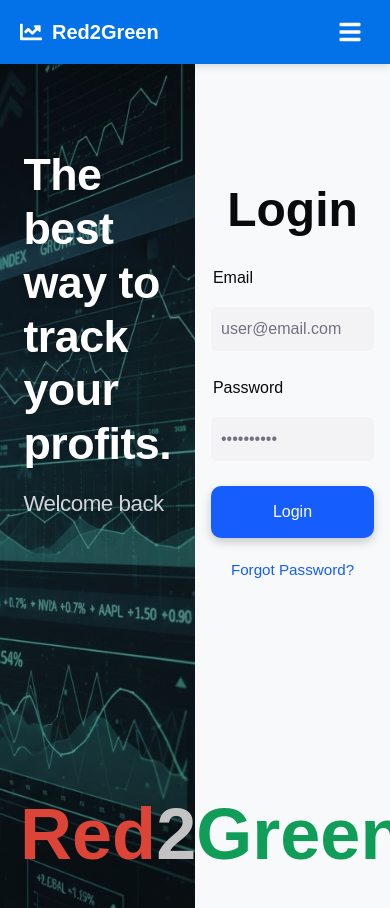
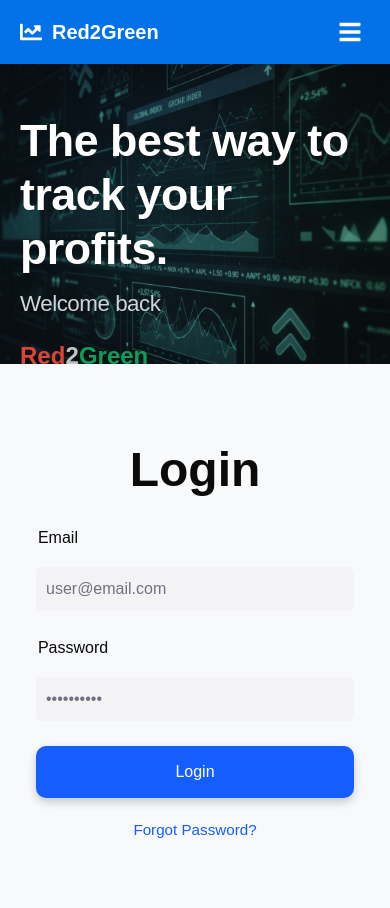
Before and after one commit to UFRed2Green/Red2Green, a Next.js app in the folder client/: page /auth/login in a window 390 px wide. Built offline with nearby package versions, Linux system fonts and the light colour scheme.

Commit message:
Add auth reponsive styles

```diff
--- a/client/src/app/styles/auth.css
+++ b/client/src/app/styles/auth.css
@@ -77,3 +77,41 @@
     color: var(--color-primary-hover);
     text-decoration: underline;
 }
+
+@media (max-width: 768px) {
+    .auth-container {
+        flex-direction: column;
+        min-height: 100vh;
+    }
+
+    .auth-form-container {
+        flex: none;
+        width: 100%;
+        padding: 32px 20px;
+        padding-top: 70px;
+        min-height: auto;
+        justify-content: flex-start;
+    }
+
+    .auth-hero-section-container {
+        flex: none;
+        min-height: 250px;
+        max-height: 300px;
+        order: -1;
+        background-attachment: scroll;
+    }
+
+    .welcome-text {
+        margin: 50px 20px 0;
+    }
+
+    .subtitle-text {
+        margin-top: 16px;
+    }
+
+    .auth-hero-section-container .red-to-green-container {
+        position: static;
+        margin: 20px;
+        font-size: 1.5rem;
+    }
+}
```
Also changed, not shown: client/src/app/styles/forgotPassword.css (+7 -0 lines).
